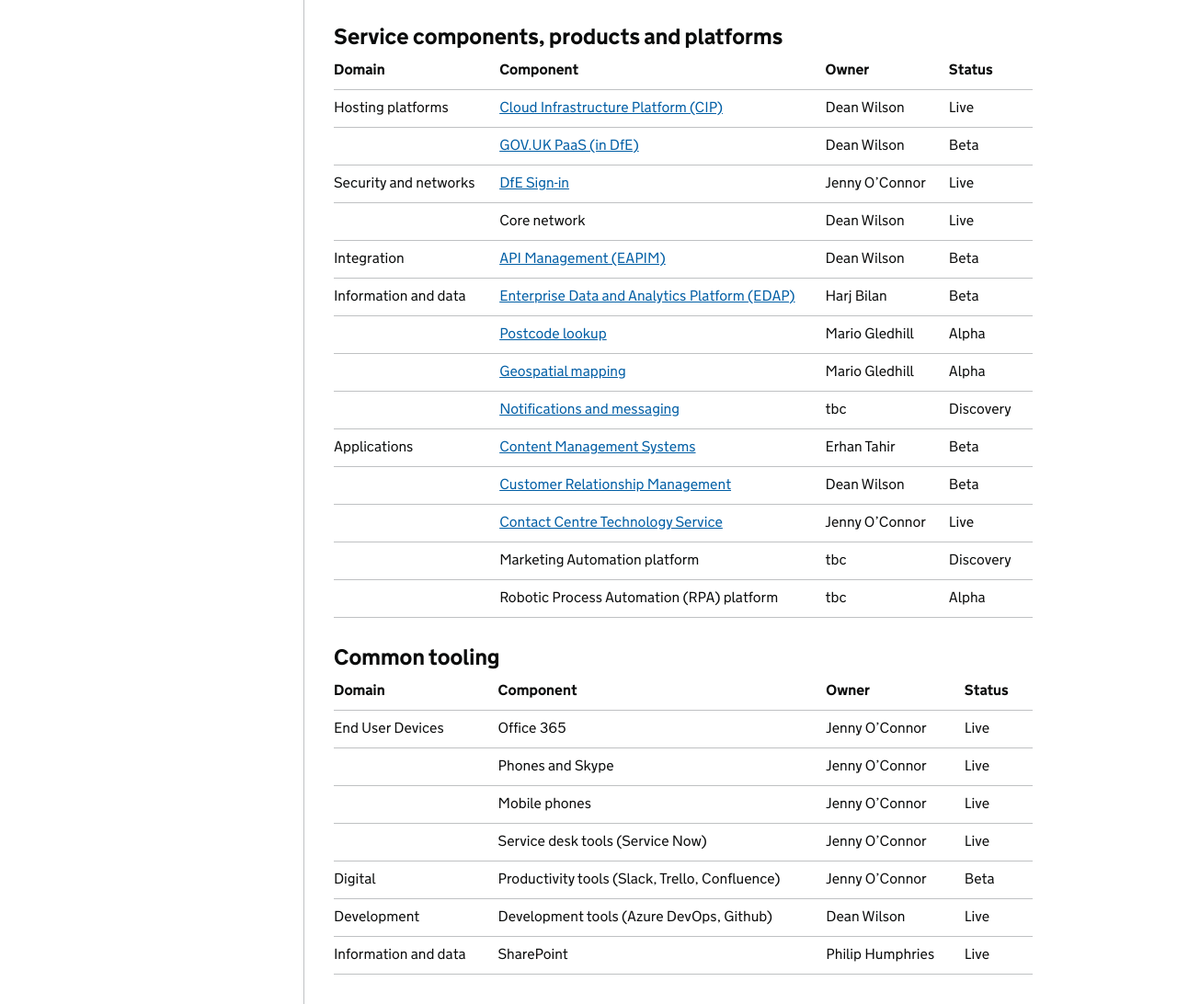
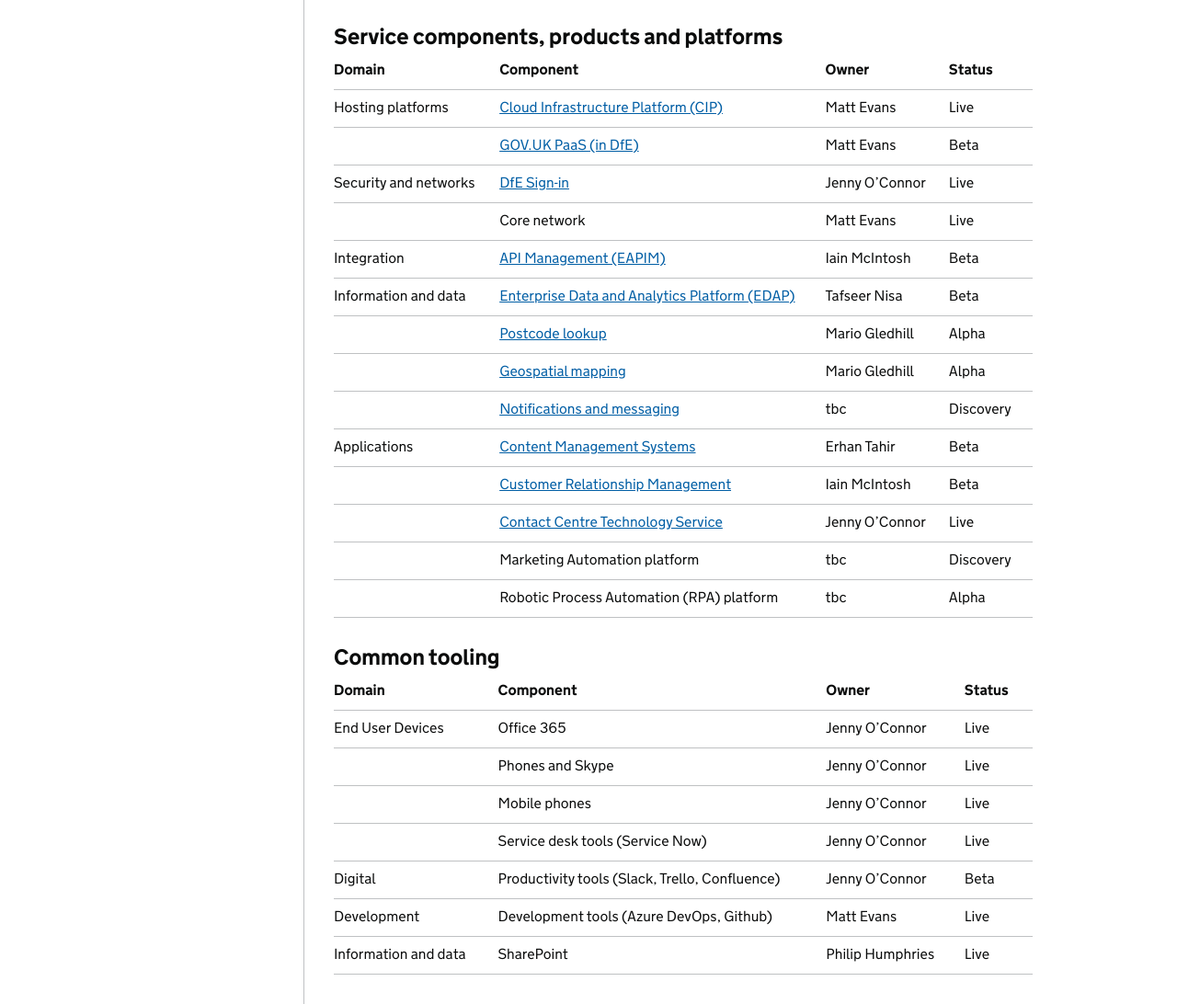
Before and after one commit to DFE-Digital/architecture, a Jekyll site: the page built from common-components/index.md, in a window 1280 px wide. Shown: the part 1274-2366 px from the top of the page at 92% size. Built offline with Jekyll 4.4.1, drawn with Linux system fonts in a browser that asks for light colours; our own code applies the rules of GitHub Pages for plain Markdown files.

Commit message:
Owner / name changes
Updated owners in the 'available components' table. And tweaked the content design link for CMS.

```diff
--- a/common-components/index.md
+++ b/common-components/index.md
@@ -36,17 +36,17 @@ to enable the building of services.
 
 Domain | Component | Owner | Status
 - | - | - | -
-Hosting platforms | [Cloud Infrastructure Platform (CIP)](#cip) | Dean Wilson | Live
- | [GOV.UK PaaS (in DfE)](#govuk-paas) | Dean Wilson | Beta
+Hosting platforms | [Cloud Infrastructure Platform (CIP)](#cip) | Matt Evans | Live
+ | [GOV.UK PaaS (in DfE)](#govuk-paas) | Matt Evans | Beta
 Security and networks | [DfE Sign-in](#dfe-signin) | Jenny O'Connor | Live
- | Core network | Dean Wilson | Live
-Integration | [API Management (EAPIM)](#eapim) | Dean Wilson | Beta
-Information and data | [Enterprise Data and Analytics Platform (EDAP)](#edap) | Harj Bilan | Beta
+ | Core network | Matt Evans | Live
+Integration | [API Management (EAPIM)](#eapim) | Iain McIntosh | Beta
+Information and data | [Enterprise Data and Analytics Platform (EDAP)](#edap) | Tafseer Nisa | Beta
  | [Postcode lookup](#postcode) | Mario Gledhill | Alpha
  | [Geospatial mapping](#mapping) | Mario Gledhill | Alpha
  | [Notifications and messaging](#notifications) | tbc | Discovery
 Applications | [Content Management Systems ](#cms) | Erhan Tahir | Beta
- | [Customer Relationship Management](#crm) | Dean Wilson | Beta
+ | [Customer Relationship Management](#crm) | Iain McIntosh | Beta
  | [Contact Centre Technology Service](#ccts) | Jenny O'Connor | Live
  | Marketing Automation platform | tbc | Discovery
  | Robotic Process Automation (RPA) platform | tbc | Alpha
@@ -60,7 +60,7 @@ End User Devices | Office 365 | Jenny O'Connor | Live
 | Mobile phones | Jenny O'Connor | Live
 | Service desk tools (Service Now) | Jenny O'Connor | Live
 Digital | Productivity tools (Slack, Trello, Confluence) | Jenny O'Connor | Beta
-Development | Development tools (Azure DevOps, Github) | Dean Wilson | Live
+Development | Development tools (Azure DevOps, Github) | Matt Evans | Live
 Information and data | SharePoint | Philip Humphries | Live
 
 ## How do we use components?
```
Also changed, not shown: other parts of common-components/index.md (+1 -1 lines).
